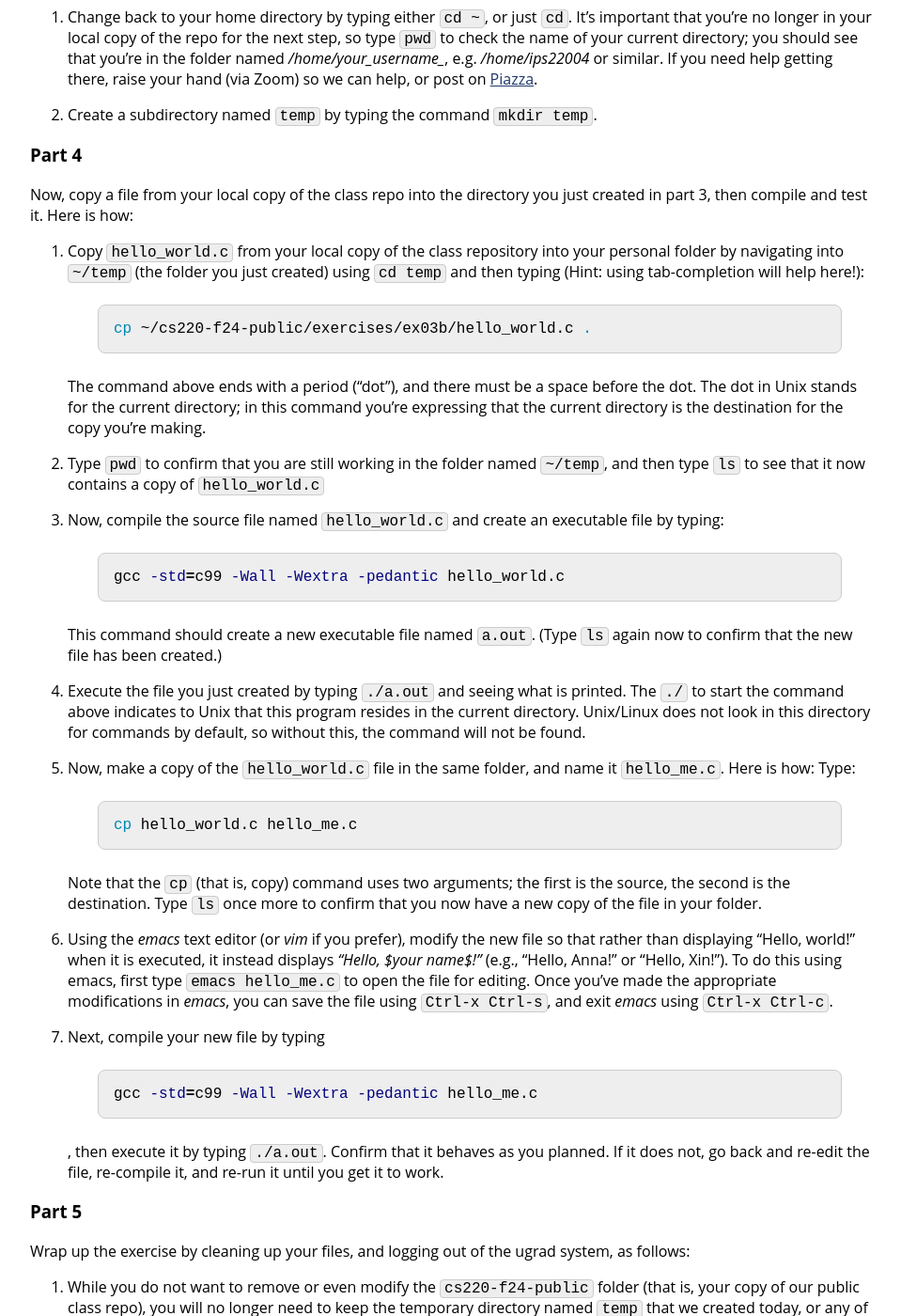
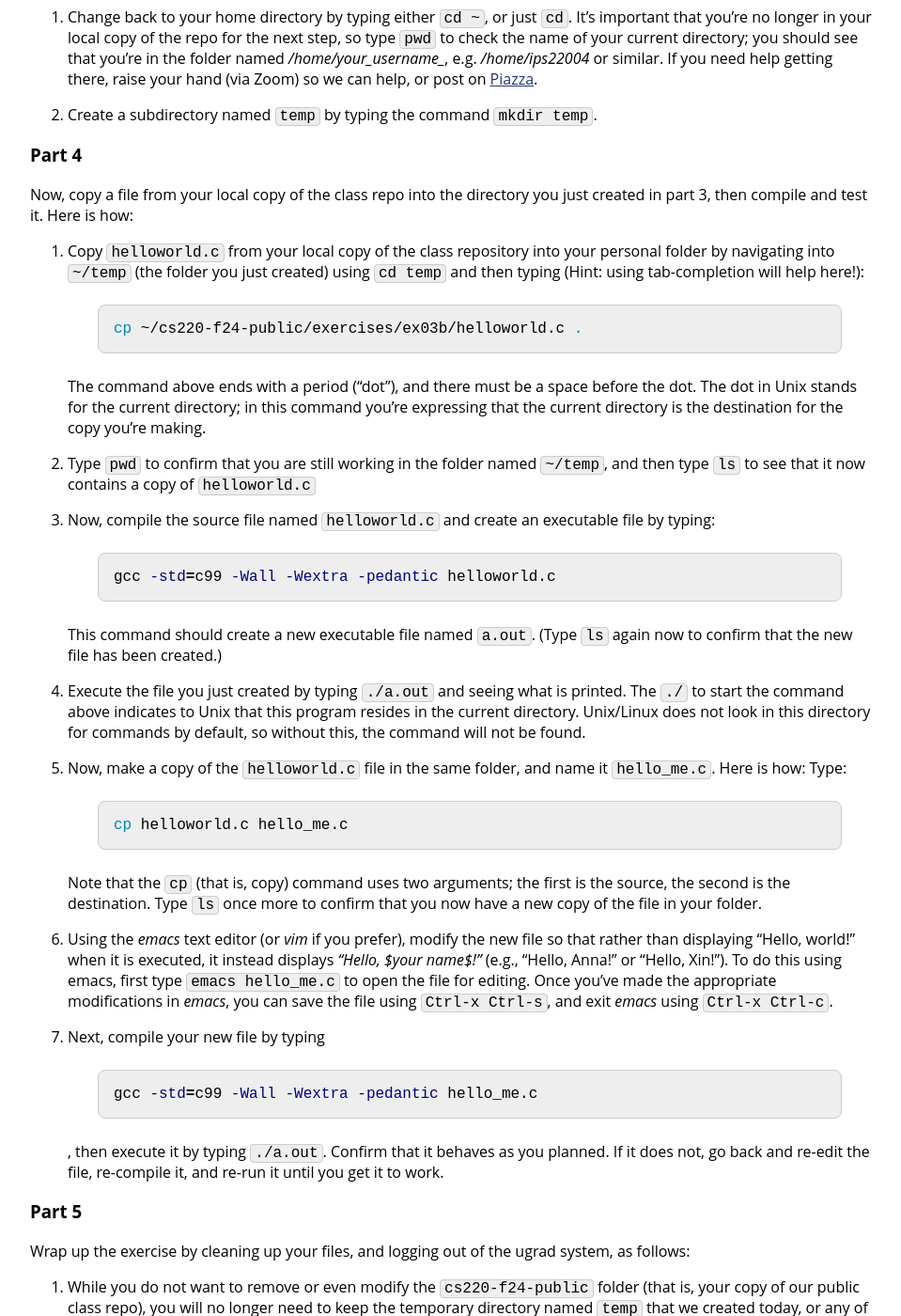
Before and after one commit to jhu-ip/cs220-f24, a Jekyll site: the page built from exercise/ex03b.md, in a window 1280 px wide and 1400 px high, scrolled down 1822 px. Shown: the whole window at 94% size, without its empty margins (160-1119 px from the left). Built offline with Jekyll 4.4.1, drawn with Linux system fonts in a browser that asks for light colours.

Commit message:
fixed filename inconsistency for ex03b

````diff
--- a/exercise/ex03b.md
+++ b/exercise/ex03b.md
@@ -70,25 +70,25 @@ Now that you have a local copy of the git repo in your ugrad account, we want to
 ### Part 4
 Now, copy a file from your local copy of the class repo into the directory you just created in part 3, then compile and test it.  Here is how:
 
-1.	Copy `hello_world.c` from your local copy of the class repository into your personal folder by navigating into `~/temp` (the folder you just created) using `cd temp` and then typing (Hint: using tab-completion will help here!):
+1.	Copy `helloworld.c` from your local copy of the class repository into your personal folder by navigating into `~/temp` (the folder you just created) using `cd temp` and then typing (Hint: using tab-completion will help here!):
 ```bash
-cp ~/cs220-f24-public/exercises/ex03b/hello_world.c .
+cp ~/cs220-f24-public/exercises/ex03b/helloworld.c .
 ```
 The command above ends with a period ("dot"), and there must be a space before the dot. The dot in Unix stands for the current directory; in this command you’re expressing that the current directory is the destination for the copy you’re making.
 
-2.	Type `pwd` to confirm that you are still working in the folder named `~/temp`, and then type `ls` to see that it now contains a copy of `hello_world.c`
+2.	Type `pwd` to confirm that you are still working in the folder named `~/temp`, and then type `ls` to see that it now contains a copy of `helloworld.c`
 
-3.	Now, compile the source file named `hello_world.c` and create an executable file by typing:
+3.	Now, compile the source file named `helloworld.c` and create an executable file by typing:
 ```bash
-gcc -std=c99 -Wall -Wextra -pedantic hello_world.c
+gcc -std=c99 -Wall -Wextra -pedantic helloworld.c
 ```
 This command should create a new executable file named `a.out`.  (Type `ls` again now to confirm that the new file has been created.)
 
 4.	Execute the file you just created by typing `./a.out` and seeing what is printed. The `./` to start the command above indicates to Unix that this program resides in the current directory. Unix/Linux does not look in this directory for commands by default, so without this, the command will not be found.
 
-5.	Now, make a copy of the `hello_world.c` file in the same folder, and name it `hello_me.c`.  Here is how: Type:
+5.	Now, make a copy of the `helloworld.c` file in the same folder, and name it `hello_me.c`.  Here is how: Type:
 ```bash
-cp hello_world.c hello_me.c
+cp helloworld.c hello_me.c
 ```
 Note that the `cp` (that is, copy) command uses two arguments; the first is the source, the second is the destination. Type `ls` once more to confirm that you now have a new copy of the file in your folder.
 
````
